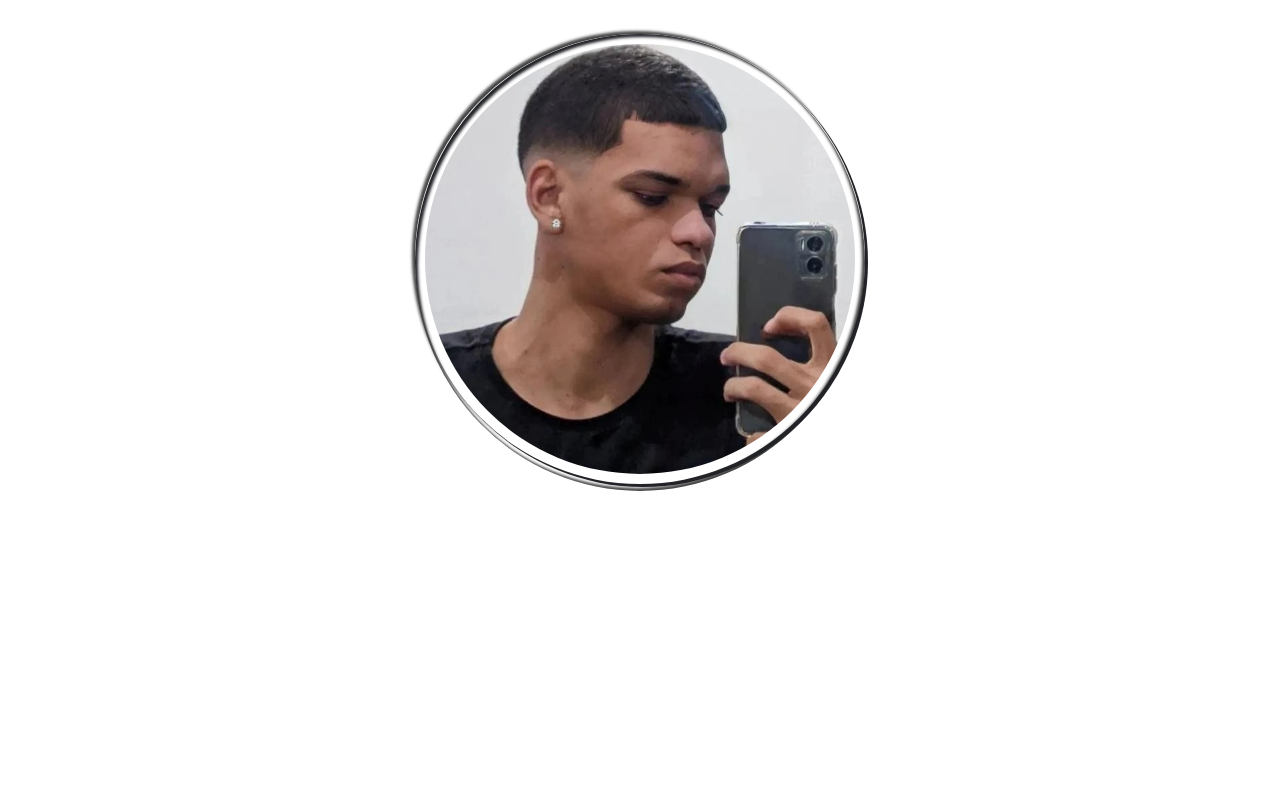
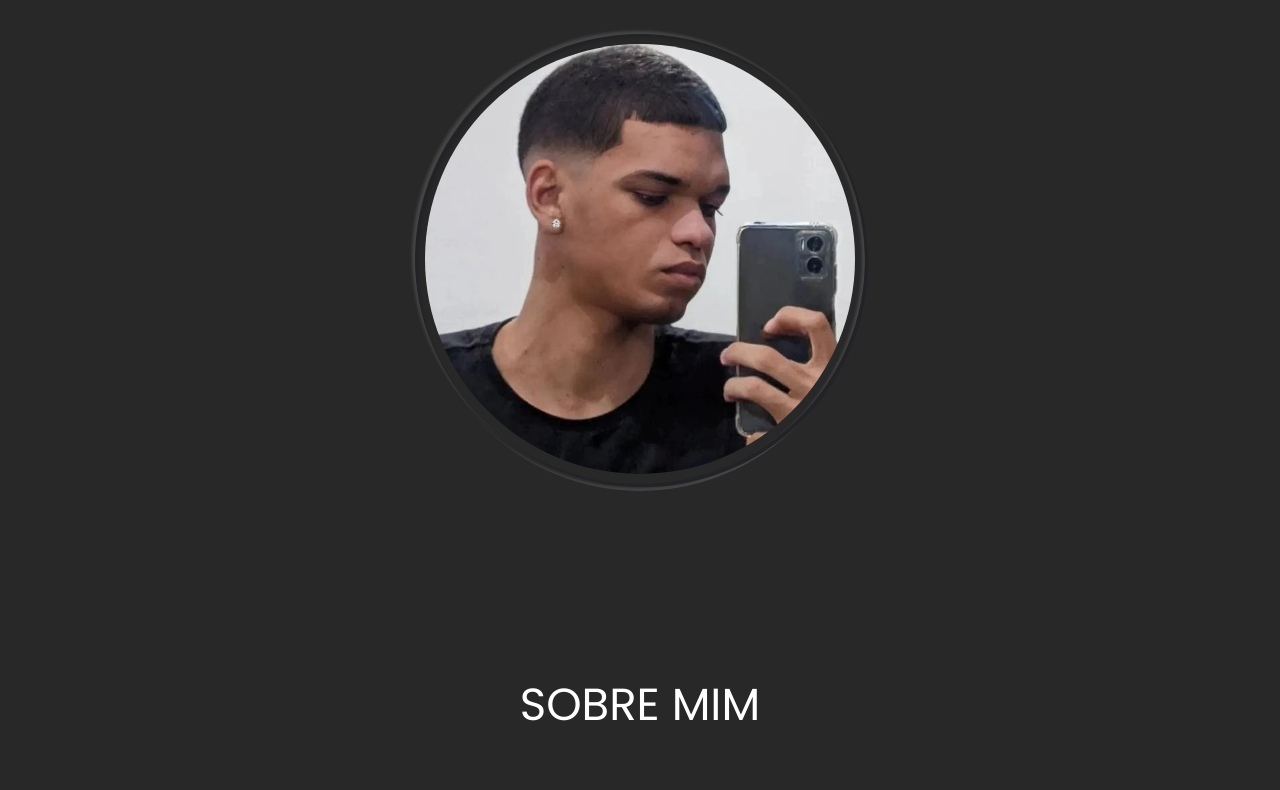
Before and after one commit to Mrrobot071/dv, a plain HTML site: page index.html in a window 1280 px wide. Shown: the part 402-1192 px from the top of the page. Drawn offline with nearby package versions, Linux system fonts and the light colour scheme.

Commit message:
Update globais.css

```diff
--- a/src/css/globais.css
+++ b/src/css/globais.css
@@ -9,7 +9,7 @@ html {
   }
 
   body {
-    background-color: #black;
+    background-color: var(--cor-fundo-cinza-escuro);
     font-family: var(--fonte-primaria);
     font-size: var(--fonte-normal);
   }
```
